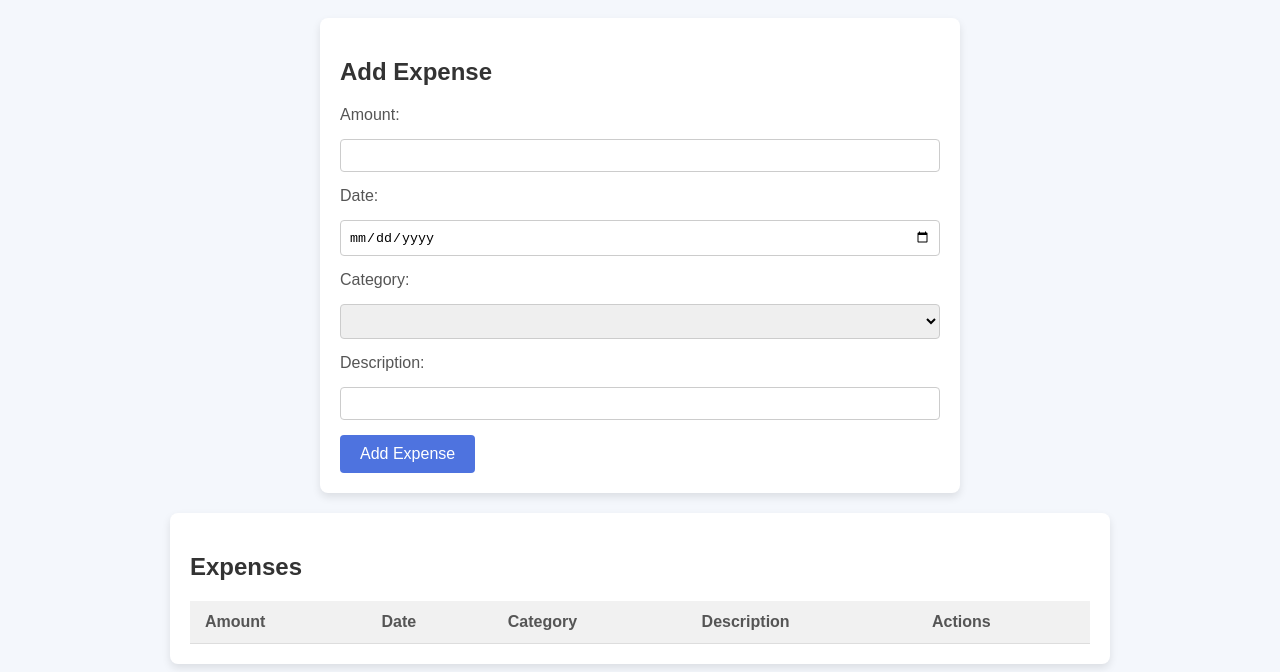
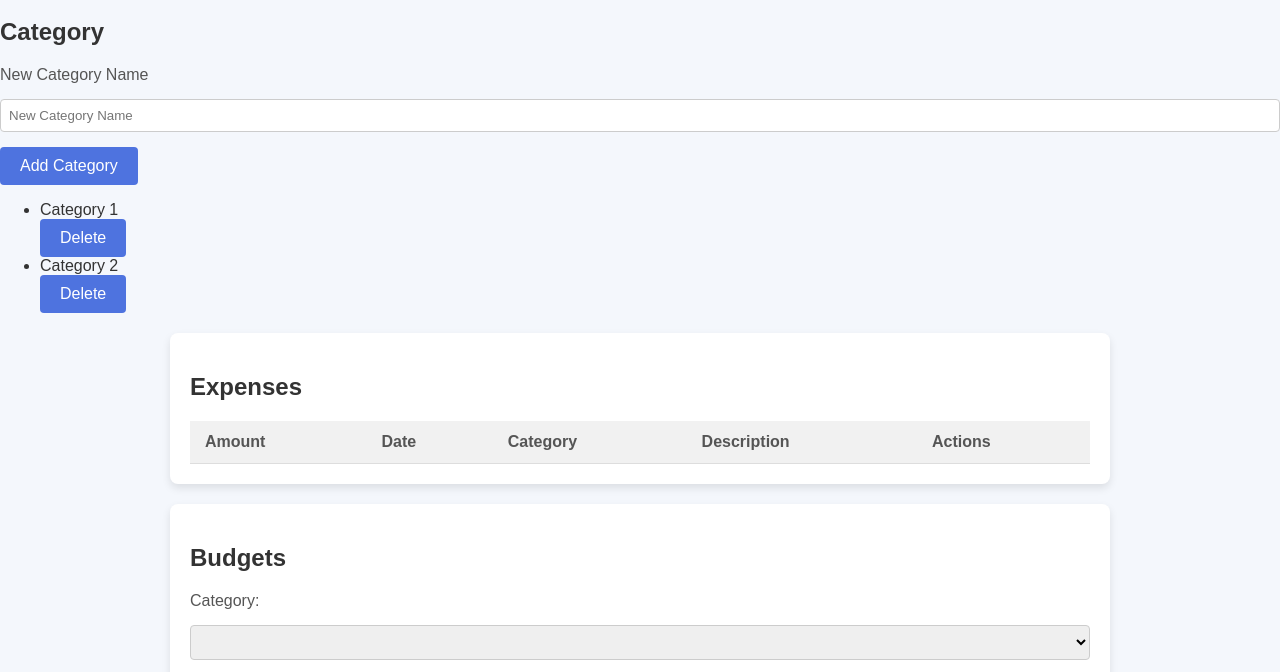
Before and after one commit to 20058340/PersonalExpenseTracker, a website: page index.html in a window 1280 px wide. Shown: the part 60-732 px from the top of the page. Drawn offline with Linux system fonts and the light colour scheme.

Commit message:
changed the category position

```diff
--- a/index.html
+++ b/index.html
@@ -7,29 +7,34 @@
     <link rel="stylesheet" href="styles.css">
 </head>
 <body>
-    <h1>Personal Expense Tracker</h1>
+    <div id="app">
+        <h1>Personal Expense Tracker</h1>
 
-    <!-- Form for Adding an Expense -->
-    <section id="expense-form">
-        <h2>Add Expense</h2>
-        <form id="add-expense-form">
-            <label for="expense-amount">Amount:</label>
-            <input type="number" id="expense-amount" required />
+         <!-- Categories Section -->
+         <div id="categories-section">
+            <h2>Category</h2>
+            <form id="category-form">
+                <label for="category-name">New Category Name</label>
+                <input type="text" id="category-name" placeholder="New Category Name" required>
+                <button type="submit">Add Category</button>
+            </form>
+            <ul id="categories-list">
+                <li>
+                    Category 1
+                    <div class="actions">
+                        <button class="delete-btn">Delete</button>
+                    </div>
+                </li>
+                <li>
+                    Category 2
+                    <div class="actions">
+                        <button class="delete-btn">Delete</button>
+                    </div>
+                </li>
+            </ul>
+        </div>
 
-            <label for="expense-date">Date:</label>
-            <input type="date" id="expense-date" required />
 
-            <label for="expense-category">Category:</label>
-            <select id="expense-category" required>
-                <!-- Categories will be dynamically loaded here -->
-            </select>
-
-            <label for="expense-description">Description:</label>
-            <input type="text" id="expense-description" />
-
-            <button type="submit">Add Expense</button>
-        </form>
-    </section>
 
     <!-- Section to Display Expenses -->
     <section id="expense-list">
```
